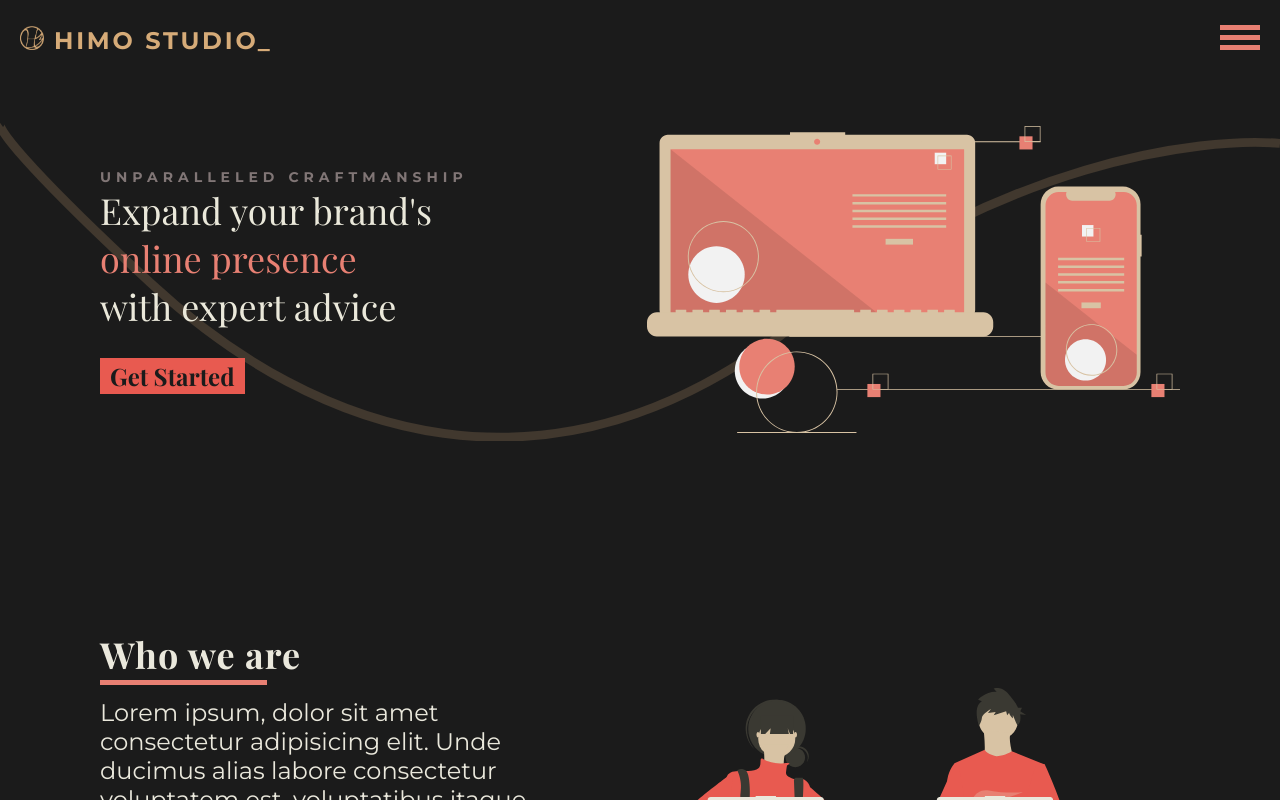
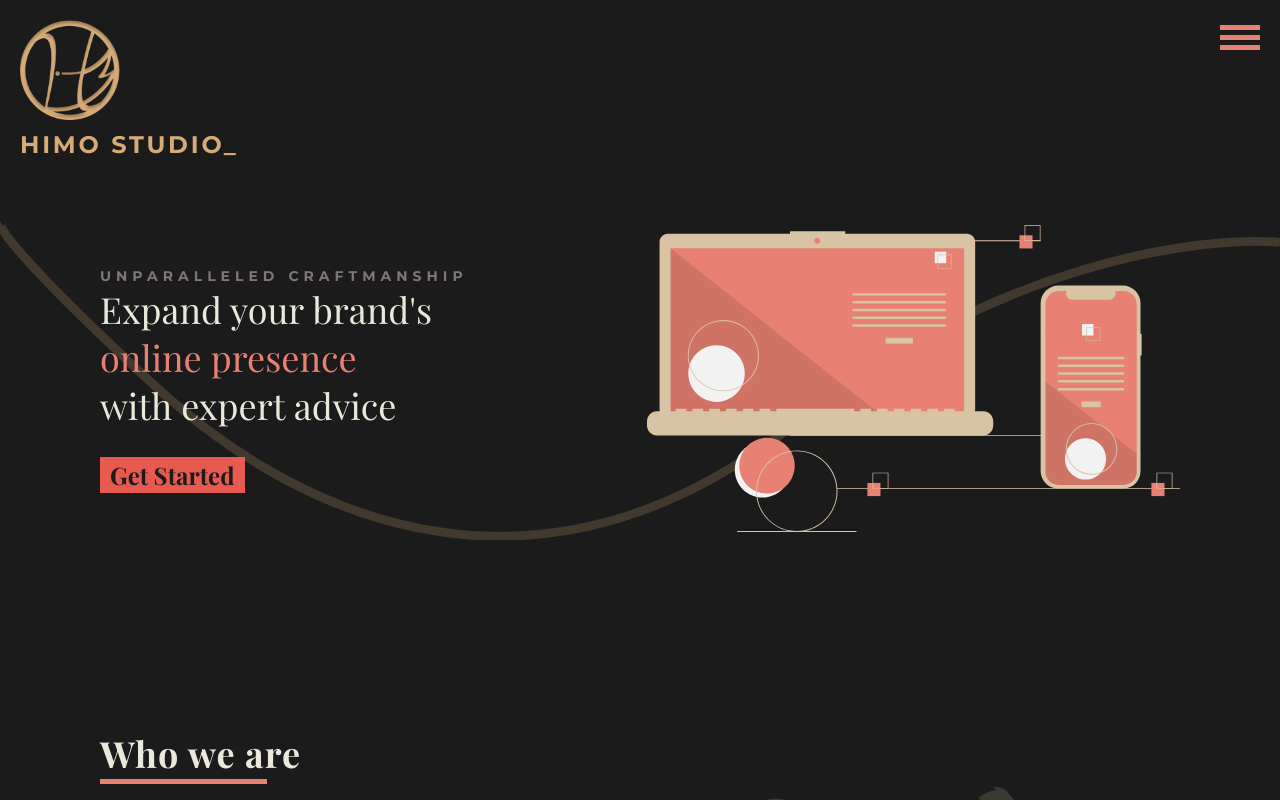
Before and after one commit to bobby-dq/himo-studios-website, a React (Create React App) app: page / in a window 1280 px wide. Shown: the top 800 px of the page. Built offline with nearby package versions, Linux system fonts and the light colour scheme.

Commit message:
some nav-bar fixed.

```diff
--- a/src/App.tsx
+++ b/src/App.tsx
@@ -15,6 +15,7 @@ import { FaqPage } from './pages/FaqPage';
 
 // Components
 import { Navbar } from './components/Navbar'
+import { relative } from 'path';
 
 function App() {
 	const [navbarOpen, setNavbarOpen] = useState(false);
@@ -26,7 +27,7 @@ function App() {
     return (
 		<div className="App" style={{background: backgroundColor}}>
 			<GlobalStyle />
-			<Navbar navbarOpen={navbarOpen} setNavbarOpen={setNavbarOpen} navColor={backgroundColor}/>
+			<Navbar navbarOpen={navbarOpen} setNavbarOpen={setNavbarOpen} navColor={'transparent'}/>
 			<div>
 				<AnimatePresence exitBeforeEnter >
 				<Switch location={location} key={location.pathname}>
--- a/src/components/Navbar.tsx
+++ b/src/components/Navbar.tsx
@@ -78,18 +78,18 @@ export const Navbar: FunctionComponent<INavbar> = (props) => {
 
 export const SNav = styled.div`
     display: flex;
-    padding: 1rem 10rem;
+    padding: 2rem 10rem 1rem 10rem;
     min-height: 10vh;
-    align-items: center;
+    align-items: flex-start;
     justify-content: space-between;
     flex-wrap: wrap;
+    top: 0;
     position: sticky;
-    top: 0;
     z-index: 10;
 
     ul {
         display: flex;
-        align-items: center;
+        align-items: flex-start;
         flex-wrap: wrap;
     }
 
@@ -100,6 +100,7 @@ export const SNav = styled.div`
         font-weight: bolder;
         letter-spacing: 2.8px;
         color: #D6AB78;
+        padding-top: 1rem;
     }
 
     .logo {
@@ -107,11 +108,11 @@ export const SNav = styled.div`
 
         a {
             display: flex;
+            flex-direction: column;
 
             img {
-                width: 2.4rem;
-                height: 2.4rem;
                 margin-right: 1rem;
+                width: 10rem;
             }
         }
     }
@@ -156,6 +157,11 @@ export const SNav = styled.div`
             top: 0px;
         }
 
+        .nav-links {
+            top: 10rem;
+        }
+
+
         .nav-link {
             margin-bottom: 5rem;
         }
@@ -176,7 +182,7 @@ export const SNav = styled.div`
         }
 
         .open-nav {
-            transform: translate(-100%);
+            transform: translate(-75%);
         }
 
     }
```
